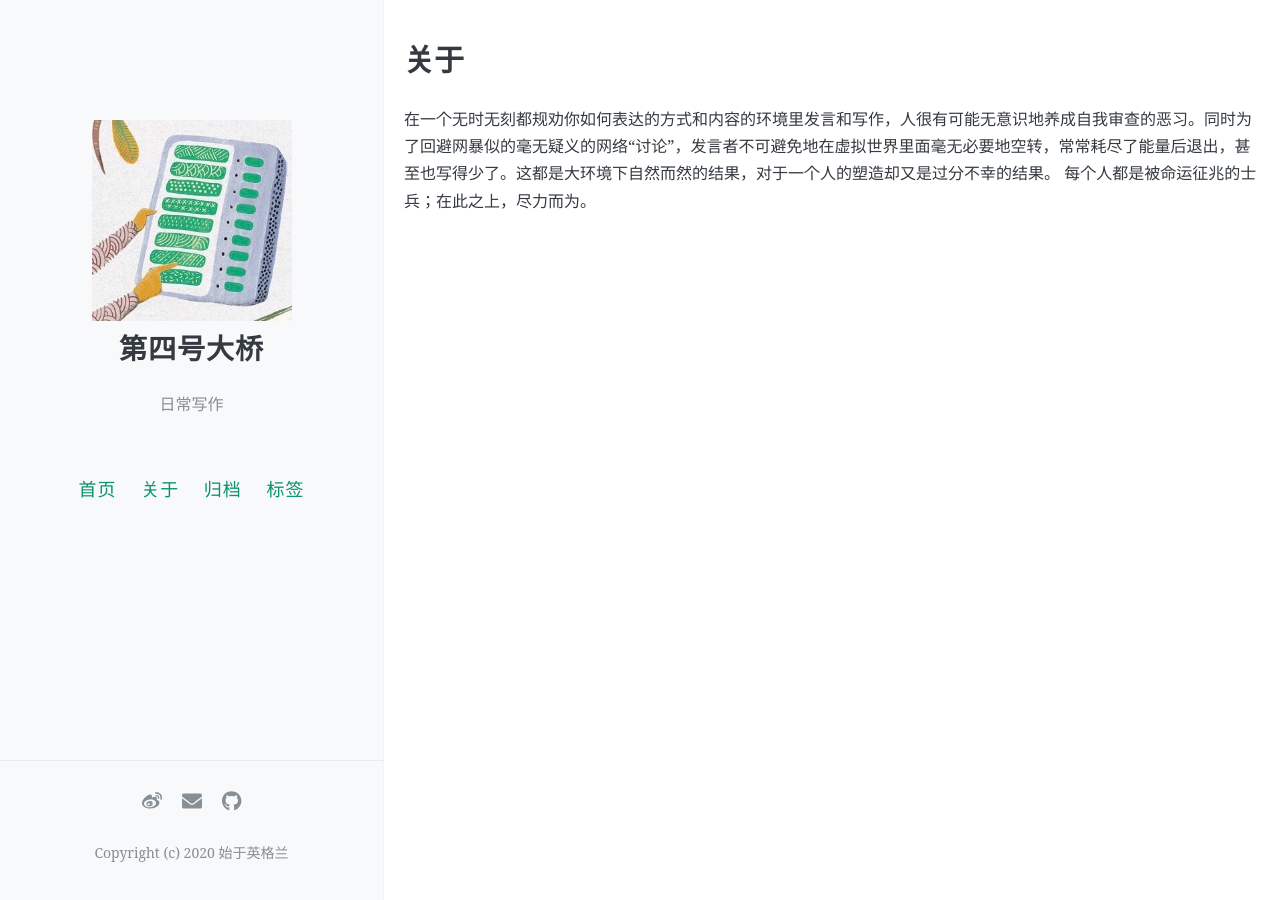
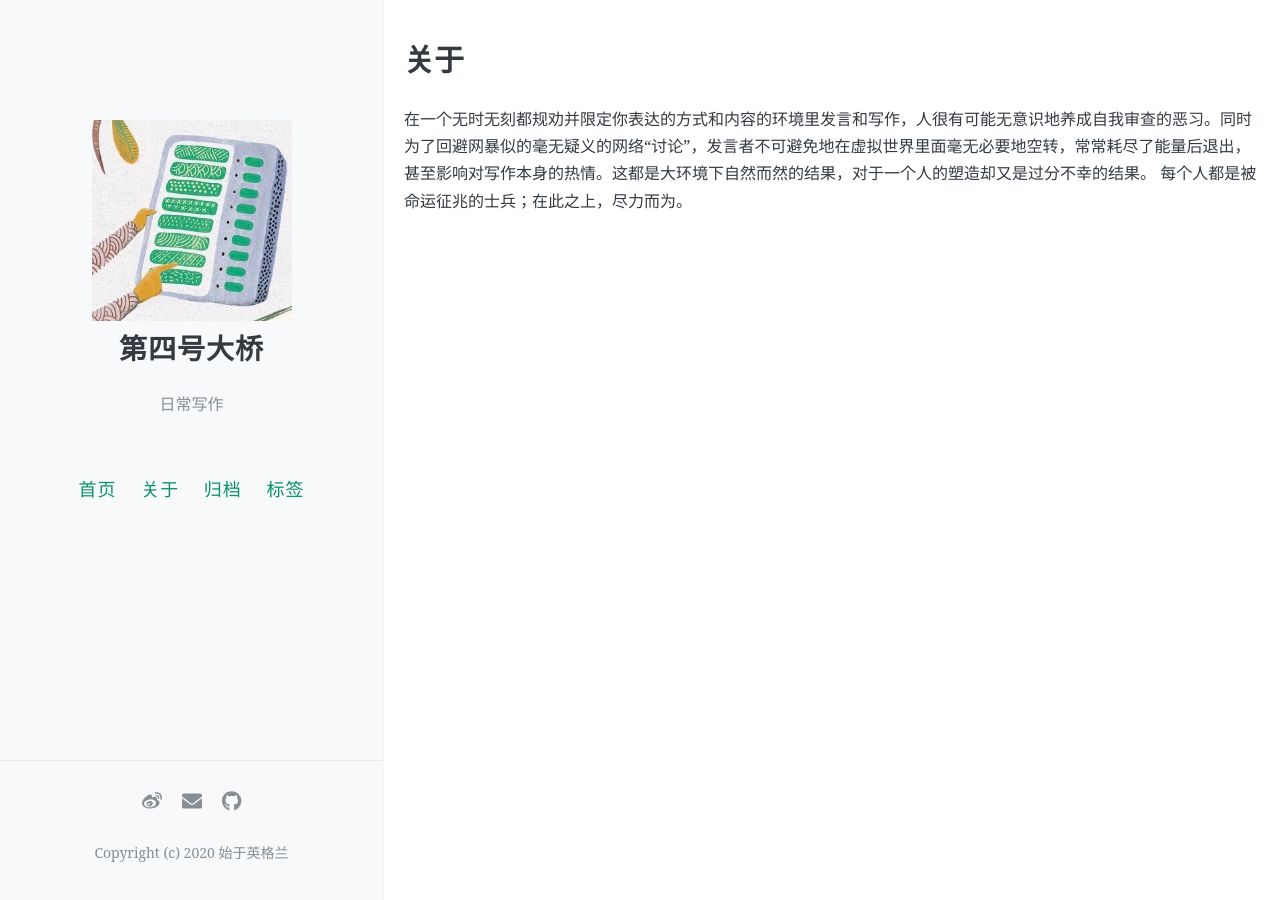
Before and after one commit to yifan0111/gincredible, a Jekyll site: the page built from about.md, in a window 1280 px wide. Built offline with Jekyll 4.4.1, drawn with Linux system fonts in a browser that asks for light colours; comment, search, counter and statistics services are not loaded.

Commit message:
Update about.md

```diff
--- a/about.md
+++ b/about.md
@@ -4,5 +4,5 @@ title: 关于
 permalink: /about/
 ---
 
-在一个无时无刻都规劝你如何表达的方式和内容的环境里发言和写作，人很有可能无意识地养成自我审查的恶习。同时为了回避网暴似的毫无疑义的网络“讨论”，发言者不可避免地在虚拟世界里面毫无必要地空转，常常耗尽了能量后退出，甚至也写得少了。这都是大环境下自然而然的结果，对于一个人的塑造却又是过分不幸的结果。
+在一个无时无刻都规劝并限定你表达的方式和内容的环境里发言和写作，人很有可能无意识地养成自我审查的恶习。同时为了回避网暴似的毫无疑义的网络“讨论”，发言者不可避免地在虚拟世界里面毫无必要地空转，常常耗尽了能量后退出，甚至影响对写作本身的热情。这都是大环境下自然而然的结果，对于一个人的塑造却又是过分不幸的结果。
 每个人都是被命运征兆的士兵；在此之上，尽力而为。
```
